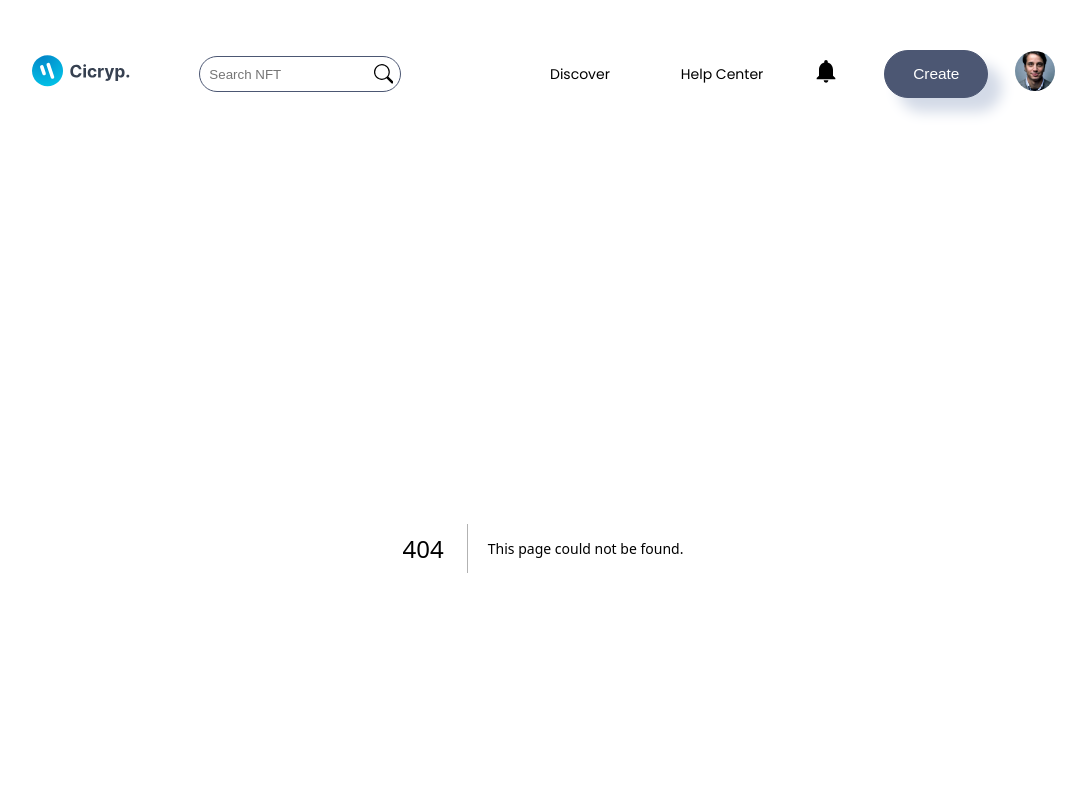
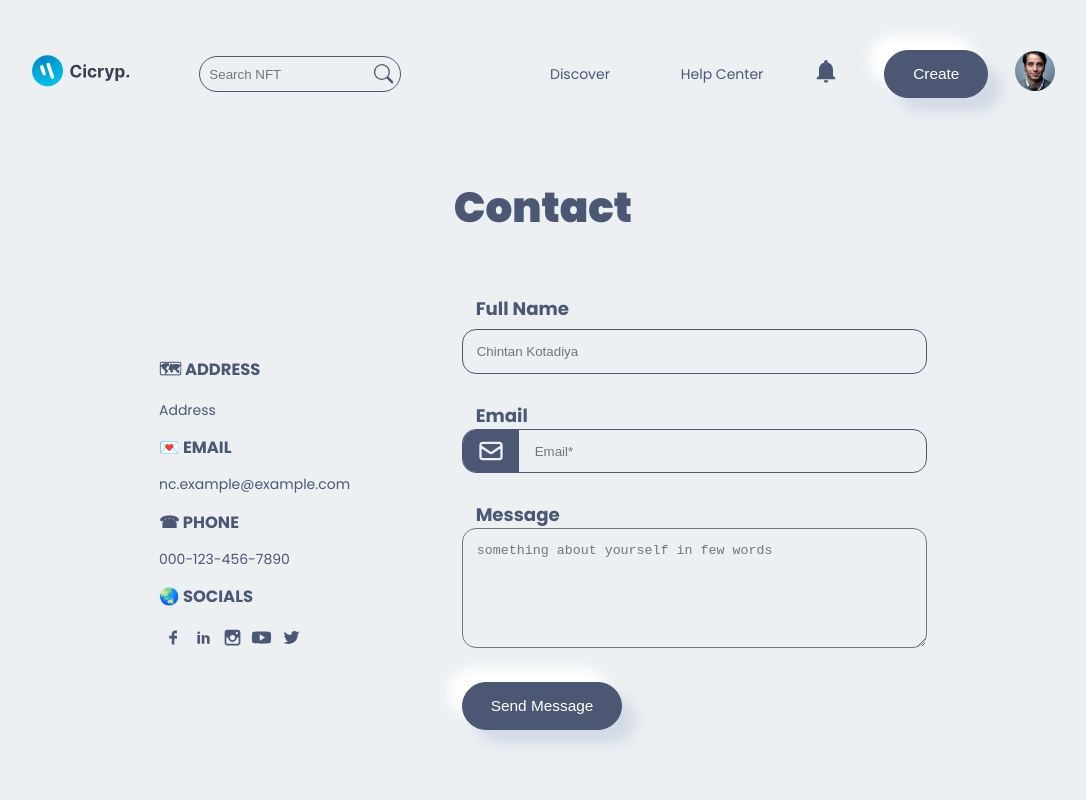
Before and after one commit to Chintanvck/nft-marketplace, a Next.js app: page /contact-us in a window 1280 px wide. Before the commit this address had no page. Shown: the top 800 px of the page, without its empty margins (97-1183 px from the left). Built offline with nearby package versions, Linux system fonts and the light colour scheme.

Commit message:
28. ContactUs structure + CSS ✅

```diff
--- /dev/null
+++ b/src/pages/contact-us.js
@@ -0,0 +1,97 @@
+import React from 'react'
+import Style from "../style/contact-us.module.css"
+
+import {
+    TiSocialFacebook,
+    TiSocialLinkedin,
+    TiSocialTwitter,
+    TiSocialYoutube,
+    TiSocialInstagram,
+} from "react-icons/ti";
+import { HiOutlineMail } from "react-icons/hi";
+import formStyle from "../AccountPage/Form/Form.module.css"
+import { Button } from '@/component/componentsindex';
+
+const contactus = () => {
+    return (
+        <div className={Style.contactus}>
+      <div className={Style.contactus_box}>
+        <h1>Contact</h1>
+        <div className={Style.contactus_box_box}>
+          <div className={Style.contactus_box_box_left}>
+            <div className={Style.contactus_box_box_left_item}>
+              <h3>🗺 ADDRESS</h3>
+              <p>
+                Address
+              </p>
+            </div>
+            <div className={Style.contactus_box_box_left_item}>
+              <h3>💌 EMAIL</h3>
+              <p>nc.example@example.com</p>
+            </div>
+            <div className={Style.contactus_box_box_left_item}>
+              <h3>☎ PHONE</h3>
+              <p>000-123-456-7890</p>
+            </div>
+            <div className={Style.contactus_box_box_left_item}>
+              <h3>🌏 SOCIALS</h3>
+              <a href="#">
+                <TiSocialFacebook />
+              </a>
+              <a href="#">
+                <TiSocialLinkedin />
+              </a>
+              <a href="#">
+                <TiSocialInstagram />
+              </a>
+              <a href="#">
+                <TiSocialYoutube />
+              </a>
+              <a href="#">
+                <TiSocialTwitter />
+              </a>
+            </div>
+          </div>
+          <div className={Style.contactus_box_box_right}>
+            <form>
+              <div className={formStyle.Form_box_input}>
+                <label htmlFor="name">Full Name</label>
+                <input
+                  type="text"
+                  placeholder="Chintan Kotadiya"
+                  className={formStyle.Form_box_input_userName}
+                />
+              </div>
+              <div className={formStyle.Form_box_input}>
+                <label htmlFor="email">Email</label>
+                <div className={formStyle.Form_box_input_box}>
+                  <div className={formStyle.Form_box_input_box_icon}>
+                    <HiOutlineMail />
+                  </div>
+                  <input type="text" placeholder="Email*" />
+                </div>
+              </div>
+              <div className={formStyle.Form_box_input}>
+                <label htmlFor="description">Message</label>
+                <textarea
+                  name=""
+                  id=""
+                  cols="30"
+                  rows="6"
+                  placeholder="something about yourself in few words"
+                ></textarea>
+              </div>
+              <Button
+                btnName="Send Message"
+                handleClick={() => {}}
+                classStyle={Style.button}
+              />
+            </form>
+          </div>
+        </div>
+      </div>
+    </div>
+    )
+}
+
+export default contactus
--- /dev/null
+++ b/src/style/contact-us.module.css
@@ -0,0 +1,51 @@
+.contactus{
+    width: 100%;
+}
+
+.contactus_box{
+    width: 60%;
+    margin:  0 auto;
+}
+
+.contactus_box h1{
+    text-align: center;
+    font-size: 3rem;
+    font-weight: 900;
+}
+
+.contactus_box_box{
+    display: grid;
+    grid-template-columns: 1fr 2fr;
+    gap: 5rem;
+    align-items: center;
+    align-self: flex-start;
+    margin-bottom: 10rem;
+}
+
+.contactus_box_box_left_item p{
+    line-height: 1.2;
+    width: 80%;
+    font-size: 1rem;
+}
+
+.contactus_box_box_left_item a{
+    font-size: 1.5rem;
+    border-radius: 50%;
+    padding: .3rem;
+}
+
+.button{
+    margin-top: 2rem;
+}
+
+
+@media screen and (max-width:35em) {
+    .contactus_box{
+        width: 90%;
+    }
+
+    .contactus_box_box{
+        grid-template-columns: 1fr;
+        gap: 1rem;
+    }
+}
```
